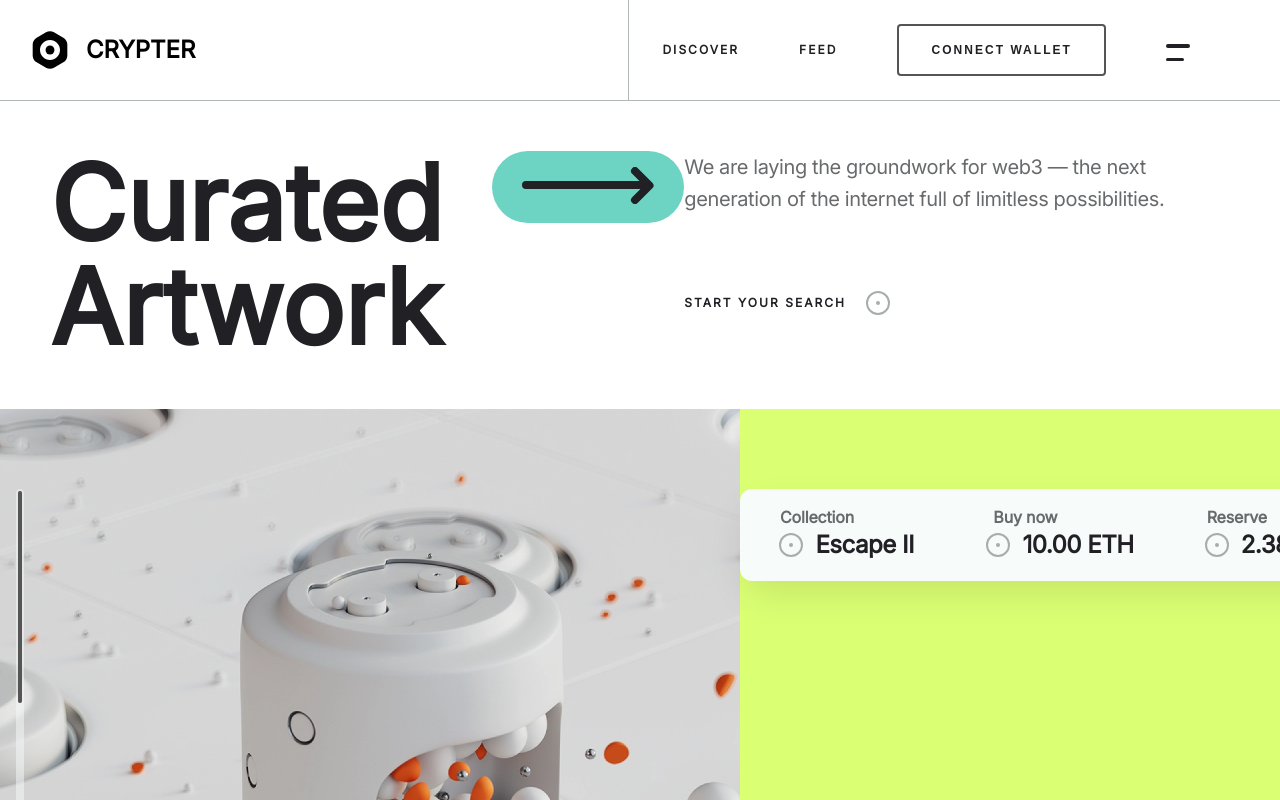
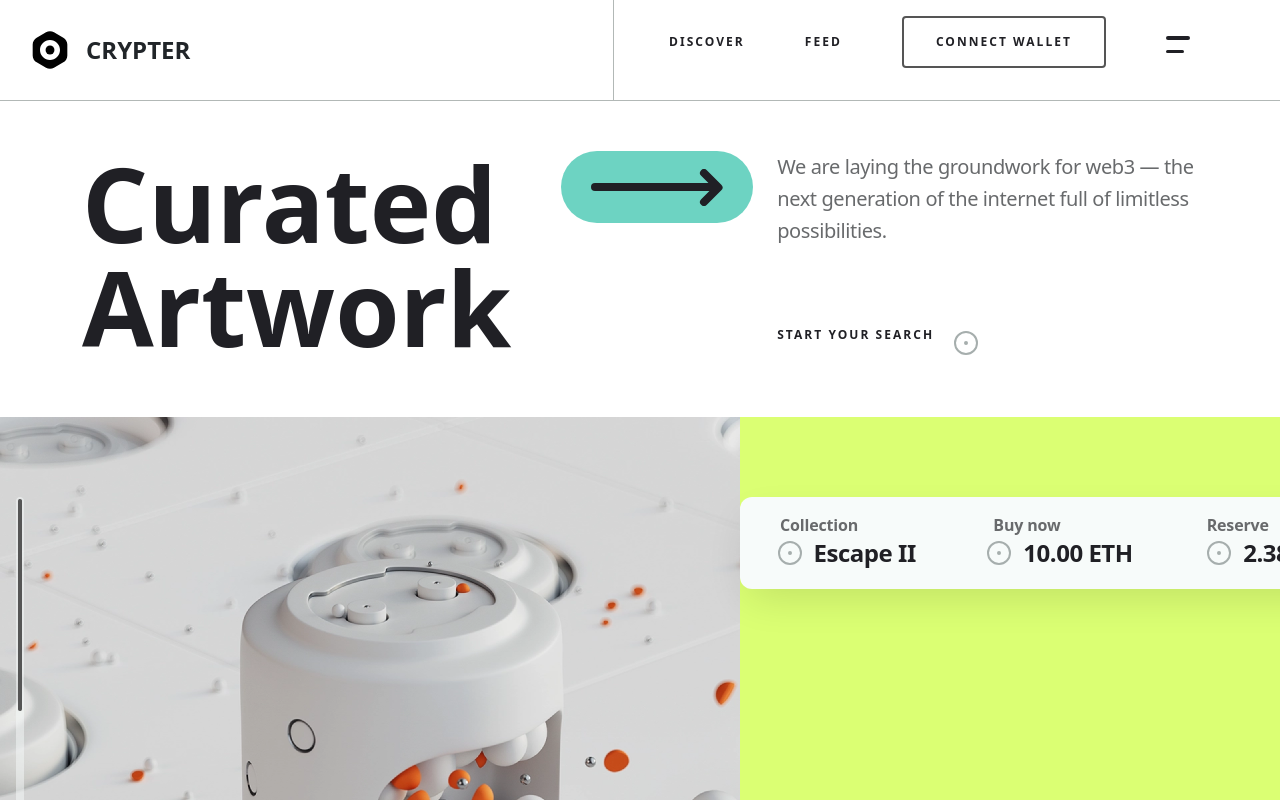
Before and after one commit to www-beka/React_Project, a React (Create React App) app in the folder crypter-app/: page / in a window 1280 px wide. Shown: the top 800 px of the page. Built offline with nearby package versions, Linux system fonts and the light colour scheme.

Commit message:
Installed Bootstrap and smal changes

```diff
--- a/crypter-app/package.json
+++ b/crypter-app/package.json
@@ -6,7 +6,9 @@
     "@testing-library/jest-dom": "^5.16.5",
     "@testing-library/react": "^13.4.0",
     "@testing-library/user-event": "^13.5.0",
+    "bootstrap": "^5.2.3",
     "react": "^18.2.0",
+    "react-bootstrap": "^2.7.4",
     "react-dom": "^18.2.0",
     "react-scripts": "5.0.1",
     "sass": "^1.62.1",
--- a/crypter-app/src/App.jsx
+++ b/crypter-app/src/App.jsx
@@ -2,6 +2,8 @@ import logo from './logo.svg';
 import NavBar from './Components/Home/Menu Nav'
 import Main from './Components/Home/Main'
 import DreamSccren from './Components/Home/Dream'
+import GridSystem from './Components/Home/UsersCollections'
+
 function App() {
   return (
     <div className="App">
--- a/crypter-app/src/Components/Home/Menu Nav/Big_NavBar/index.jsx
+++ b/crypter-app/src/Components/Home/Menu Nav/Big_NavBar/index.jsx
@@ -3,15 +3,26 @@ import nav_sass from '../sass/nav.scss';
 import left_img from '../../../../assets/images/left_nav.png'
 import next from '../../../../assets/images/next.svg'
 import circle from '../../../../assets/icons/placeholder.svg'
+
+import 'bootstrap/dist/css/bootstrap.min.css'
+import Container from 'react-bootstrap/Container';
+import Row from 'react-bootstrap/Row';
+import Col from 'react-bootstrap/Col';
 const createWork = (props) => {
     return(
         <>
             <div className="nav-create-work" style={nav_sass}>
+
                 <div className="createWork-top">
+                    <Container fluid='xl'>
+                        <Row>
+                            <Col>
                                 <div className="createWork-top-left">
                                     <h1 className='large-text'>Curated Artwork</h1>
                                     <button><img src={next}/></button>
                                 </div>
+                            </Col>
+                            <Col>
                                 <div className="createWork-top-right">
                                     <span>We are laying the groundwork for web3 — the next generation of the internet full of limitless possibilities.</span>
                                     <div>
@@ -19,6 +30,9 @@ const createWork = (props) => {
                                         <img src={circle} alt="" />
                                     </div>
                                 </div>
+                            </Col>
+                        </Row>
+                    </Container>
                 </div>
                     <div className="createWork-bottom">
                         <div className="creatework-bottom-left">
--- a/crypter-app/src/Components/Home/Menu Nav/sass/nav.scss
+++ b/crypter-app/src/Components/Home/Menu Nav/sass/nav.scss
@@ -1,9 +1,9 @@
-.createWork-top, .createWork-bottom{
+ .createWork-bottom{
     display: grid;
     grid-template-columns: 1fr 1fr;
 }
 .createWork-top{
-    margin: 50px;
+    margin: 50px 0;
     .createWork-top-left{
         display: grid;
         grid-template-columns: 1fr 1fr;
--- /dev/null
+++ b/crypter-app/src/Components/Home/UsersCollections/index.jsx
@@ -0,0 +1,22 @@
+import 'bootstrap/dist/css/bootstrap.min.css'
+import Container from 'react-bootstrap/Container';
+import Row from 'react-bootstrap/Row';
+import Col from 'react-bootstrap/Col';
+const UserCollections = () => {
+    return(
+        <Container>
+        <Row>
+          <Col>1 of 2</Col>
+          <Col>2 of 2</Col>
+        </Row>
+        <Row>
+          <Col>1 of 3</Col>
+          <Col>2 of 3</Col>
+          <Col>3 of 3</Col>
+        </Row>
+      </Container>
+    )
+}
+
+
+export default UserCollections
--- a/crypter-app/src/UI/style.scss
+++ b/crypter-app/src/UI/style.scss
@@ -41,7 +41,7 @@
     background: #202025;
     color: snow;
 }
-.container{
-    width: 90%;
-    margin: 0 auto;
-}
+// .container{
+//     width: 90%;
+//     margin: 0 auto;
+// }
```
Also changed, not shown: 1 other file (tests, documents, lock files or other folders). Lines whose indentation alone changed are shown as unchanged.
